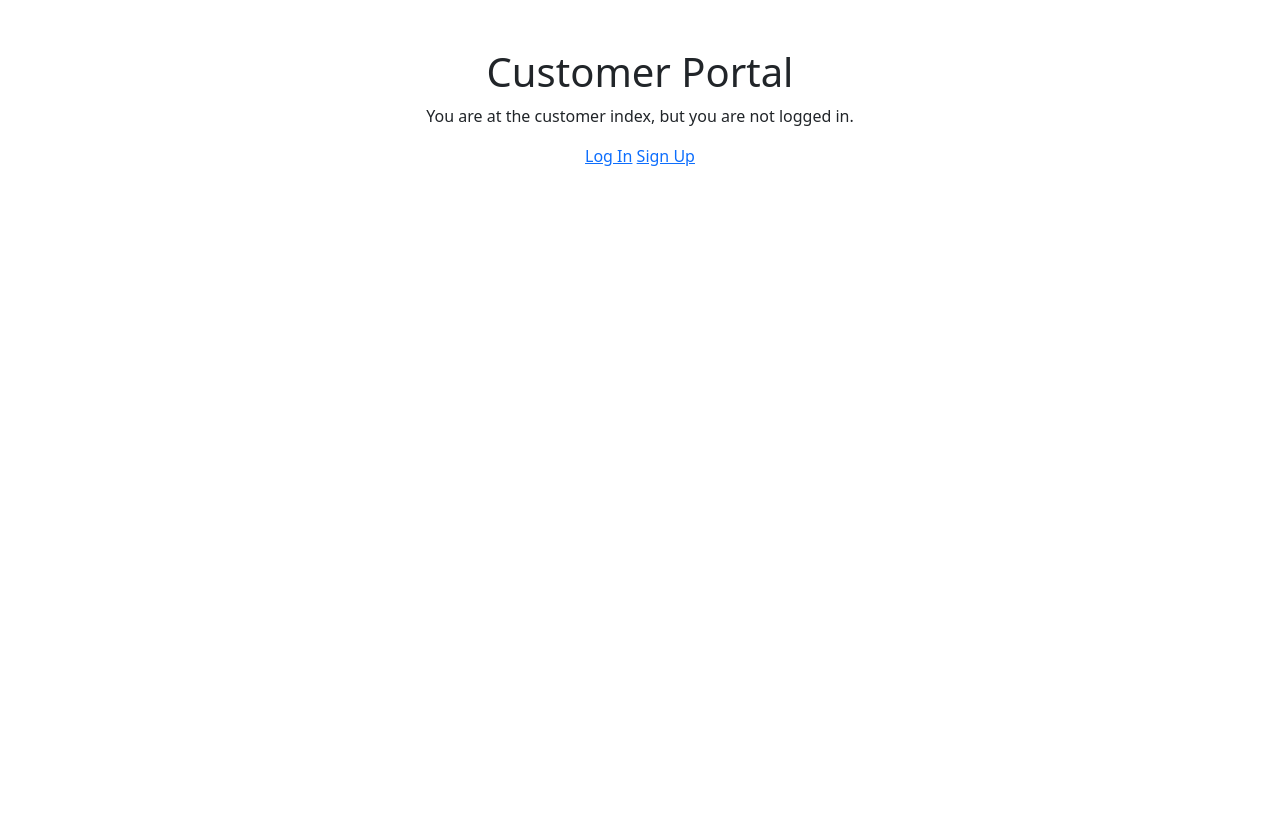
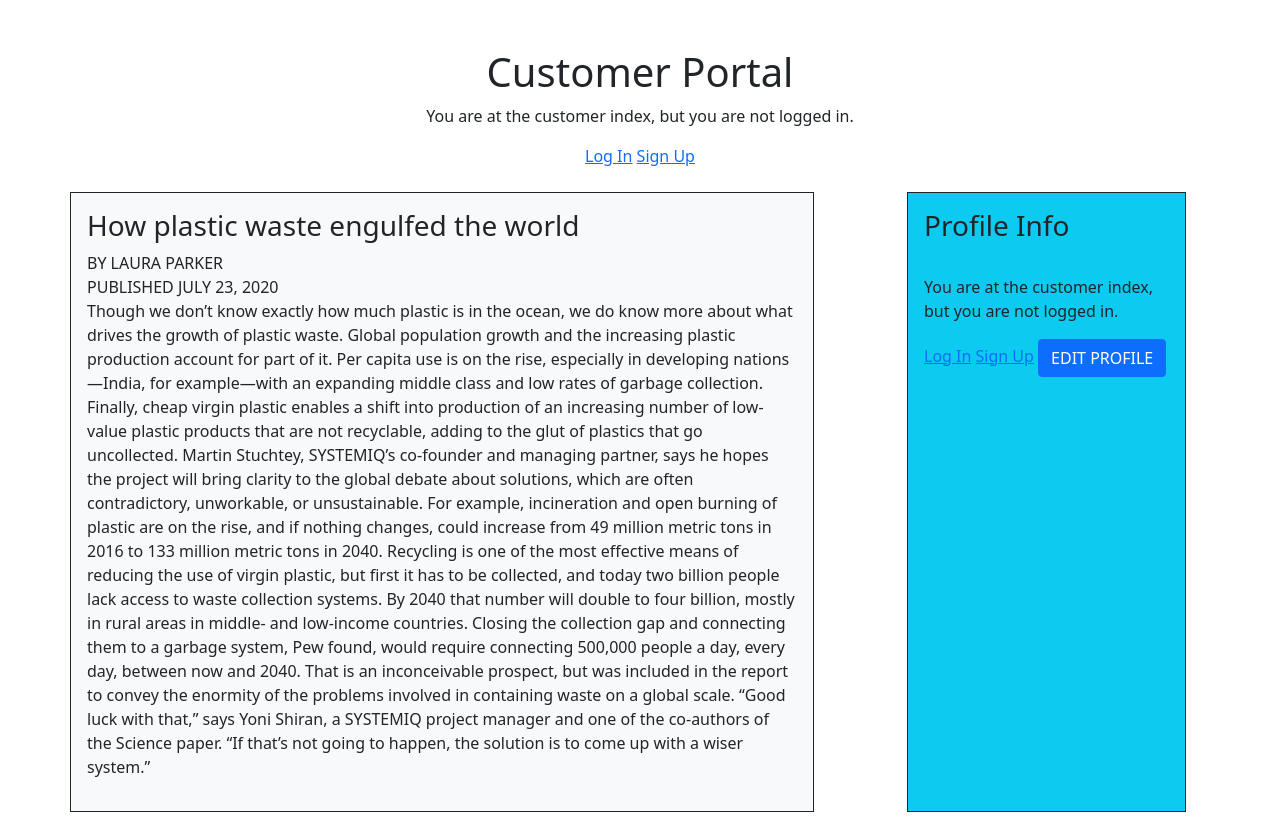
Before and after one commit to cmattox4846/trashcollector, a Django app: template trash_collector/customers/templates/customers/index.html in a window 1280 px wide. Before the commit the page ends 166 px from the top, so only its background shows below. Run offline with Django 3.2, Linux system fonts and the light colour scheme; the template is opened without the code that fills it, so the values that code supplies are empty.

Commit message:
added bootstrap to cust index.html

```diff
--- a/trash_collector/customers/templates/customers/index.html
+++ b/trash_collector/customers/templates/customers/index.html
@@ -2,11 +2,41 @@
 
 {% block title %} Customer Home {% endblock %}
 
+<div  class="container-fluid">
+  <div class="row col-sm">
         {% block header %} Customer Portal {% endblock %}
-
           {% block content %}
             {% if user.is_authenticated %}
-        Hello {{ logged_in_customer.name }}!<br />
+                  <h3>Hello {{ logged_in_customer.name }}</h3><br />
+
+
+            {% else %}
+              <p>You are at the customer index, but you are not logged in.</p>
+              <a href="{% url 'login' %}">Log In</a>
+              <a href="{% url 'accounts:register' %}">Sign Up</a>
+            {% endif %}
+        </div>
+
+  <div class="row"><br></div>
+      <div class="row ">
+          <div class="col-8 p-3 mb-2 bg-light  text-dark border border-dark"><h3>How plastic waste engulfed the world</h3>
+              <p>BY LAURA PARKER<br>
+                PUBLISHED JULY 23, 2020<br>
+                Though we don’t know exactly how much plastic is in the ocean, we do know more about what drives the growth of plastic waste. Global population growth and the increasing plastic production account for part of it. Per capita use is on the rise, especially in developing nations—India, for example—with an expanding middle class and low rates of garbage collection. Finally, cheap virgin plastic enables a shift into production of an increasing number of low-value plastic products that are not recyclable, adding to the glut of plastics that go uncollected.
+
+                Martin Stuchtey, SYSTEMIQ’s co-founder and managing partner, says he hopes the project will bring clarity to the global debate about solutions, which are often contradictory, unworkable, or unsustainable. For example, incineration and open burning of plastic are on the rise, and if nothing changes, could increase from 49 million metric tons in 2016 to 133 million metric tons in 2040.
+
+                Recycling is one of the most effective means of reducing the use of virgin plastic, but first it has to be collected, and today two billion people lack access to waste collection systems. By 2040 that number will double to four billion, mostly in rural areas in middle- and low-income countries. Closing the collection gap and connecting them to a garbage system, Pew found, would require connecting 500,000 people a day, every day, between now and 2040. That is an inconceivable prospect, but was included in the report to convey the enormity of the problems involved in containing waste on a global scale.
+
+                “Good luck with that,” says Yoni Shiran, a SYSTEMIQ project manager and one of the co-authors of the Science paper. “If that’s not going to happen, the solution is to come up with a wiser system.”
+                </p></div>
+          <div class="col-1"></div>
+
+          <div class="col-3 col-sm p-3 mb-2 bg-info text-dark border border-dark"><h3 class="float-center">Profile Info</h3><br>
+
+
+                      {% if user.is_authenticated %}
+                  {{ logged_in_customer.name }}<br />
                   Address: {{ logged_in_customer.address }} {{logged_in_customer.zip_code }}<br />
                   Current balance: $ {{ logged_in_customer.balance }}.00
                   <br />
@@ -28,4 +58,10 @@
               <a href="{% url 'login' %}">Log In</a>
               <a href="{% url 'accounts:register' %}">Sign Up</a>
             {% endif %}
+
+            <button type="button" class="btn btn-primary" onclick="location.href='{% url 'customers:edit_profile' %}'">EDIT PROFILE</button>
+
+        </div>
+
               {% endblock %}
+      </div>
--- a/trash_collector/employees/templates/employees/index.html
+++ b/trash_collector/employees/templates/employees/index.html
@@ -1,7 +1,7 @@
 {% extends 'employees\employee_base.html' %}
 
 <div  class="container-fluid">
-  <div class="row col-sm"><div class= "col-12 p-3 mb-2 bg-primary text-dark">
+  <div class="row col-sm">
 
       {% block title %}{% block header %} Employee Home {% endblock %}{% endblock %}
 
--- a/trash_collector/employees/views.py
+++ b/trash_collector/employees/views.py
@@ -110,9 +110,12 @@ def choose_route(request):
     else:
         logged_in_user = request.user
         logged_in_employee = Employee.objects.get(user=logged_in_user)
+        day_from_form = request.POST.get('daySelect')
+        day_chosen = day_from_form
         context = {
 
-            'logged_in_employee': logged_in_employee.name
+            'logged_in_employee': logged_in_employee.name,
+            'day_chosen':day_chosen
         }
         return render(request, 'employees/choose_route.html',context)
 
--- a/trash_collector/templates/base.html
+++ b/trash_collector/templates/base.html
@@ -8,7 +8,7 @@
   <body>
   {% if user.is_authenticated %}
   <nav class="navbar navbar-expand-lg navbar-light bg-light">
-    <<a class="nav-link" href="#">Trash Collector</span>
+    <a class="nav-link" href="#">Trash Collector</span>
     <!-- <a class="navbar-brand" href="#">Trash Collector</a> -->
     <div class="navbar-nav">
     {% block navbar %}{% endblock %}
```
Lines whose indentation alone changed are shown as unchanged.
